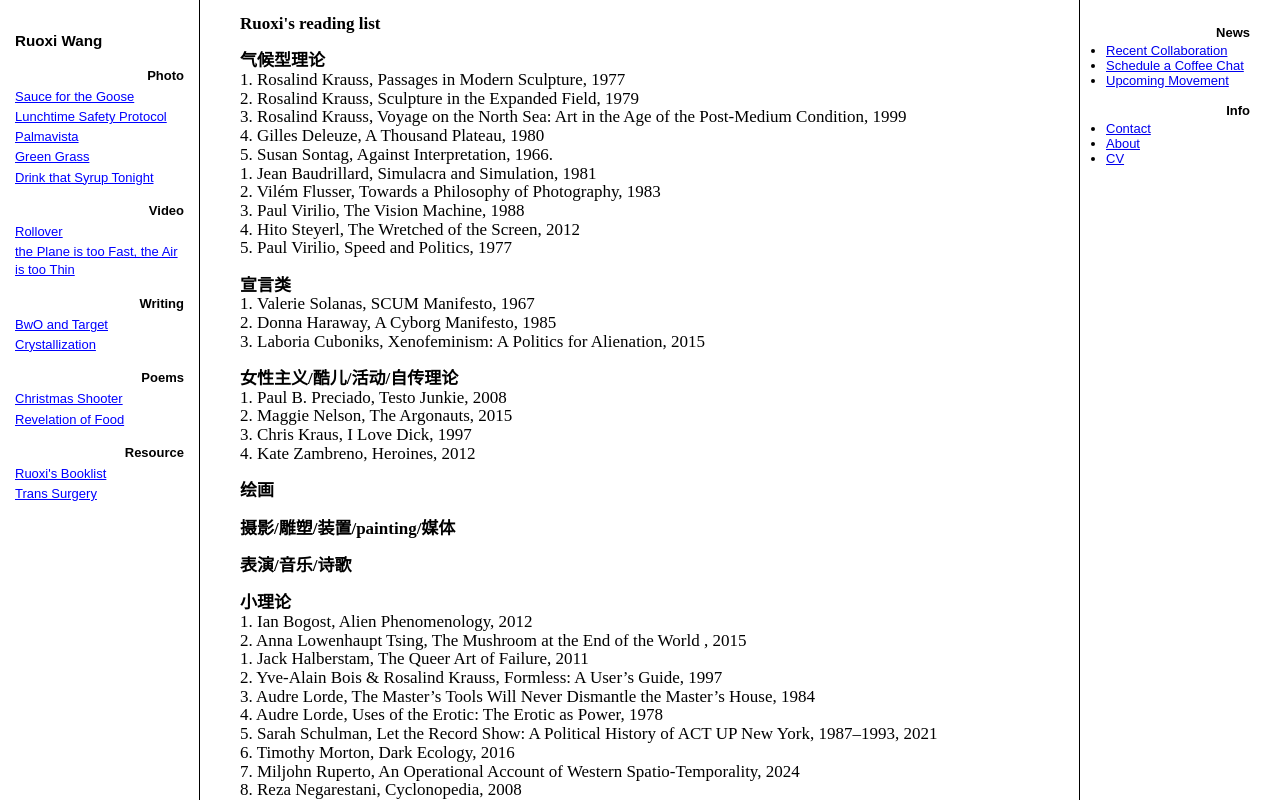
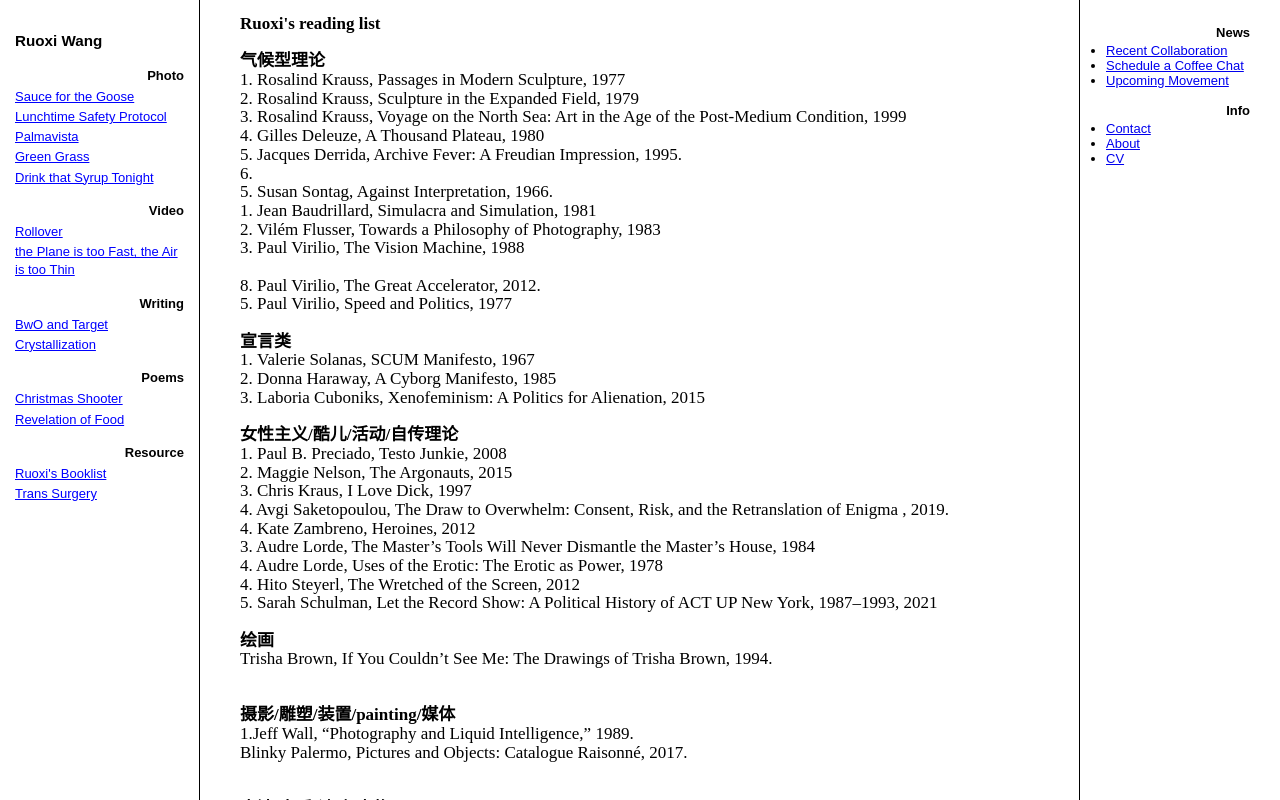
Before and after one commit to sustainablesyrup/sustainablesyrup.github.io, a plain HTML site: page Resources/Ruoxi's_Booklist.html in a window 1280 px wide. Drawn offline with Linux system fonts and the light colour scheme.

Commit message:
add more content

```diff
--- a/Resources/Ruoxi's_Booklist.html
+++ b/Resources/Ruoxi's_Booklist.html
@@ -19,11 +19,14 @@
 2. Rosalind Krauss, Sculpture in the Expanded Field, 1979
 3. Rosalind Krauss, Voyage on the North Sea: Art in the Age of the Post-Medium Condition, 1999
 4. Gilles Deleuze, A Thousand Plateau, 1980
+5. Jacques Derrida, Archive Fever: A Freudian Impression, 1995.
+6.
 5. Susan Sontag, Against Interpretation, 1966.
 1. Jean Baudrillard, Simulacra and Simulation, 1981
 2. Vilém Flusser, Towards a Philosophy of Photography, 1983
 3. Paul Virilio, The Vision Machine, 1988
-4. Hito Steyerl, The Wretched of the Screen, 2012
+
+8. Paul Virilio, The Great Accelerator, 2012.
 5. Paul Virilio, Speed and Politics, 1977
 
 <strong>宣言类</strong>
@@ -35,26 +38,45 @@
 1. Paul B. Preciado, Testo Junkie, 2008
 2. Maggie Nelson, The Argonauts, 2015
 3. Chris Kraus, I Love Dick, 1997
+4. Avgi Saketopoulou, The Draw to Overwhelm: Consent, Risk, and the Retranslation of Enigma , 2019.
 4. Kate Zambreno, Heroines, 2012
+3. Audre Lorde, The Master’s Tools Will Never Dismantle the Master’s House, 1984
+4. Audre Lorde, Uses of the Erotic: The Erotic as Power, 1978
+4. Hito Steyerl, The Wretched of the Screen, 2012
+5. Sarah Schulman, Let the Record Show: A Political History of ACT UP New York, 1987–1993, 2021
 
 <strong>绘画</strong>
+Trisha Brown, If You Couldn’t See Me: The Drawings of Trisha Brown, 1994.
+
 
 <strong>摄影/雕塑/装置/painting/媒体</strong>
+1.Jeff Wall, “Photography and Liquid Intelligence,” 1989.
+Blinky Palermo, Pictures and Objects: Catalogue Raisonné, 2017.
 
-<strong>表演/音乐/诗歌</strong>
+
+<strong>表演/音乐/诗歌/虚构</strong>
+1.Anne Carson, “The Gender of Sound,” in Glass, Irony and God, 1995.
+2.Theresa Hak Kyung Cha, Dictee, 1982.
+3.N. B. Aldrich, “What Is Sound Art?” ,2003.
+4.J. G. Ballard, The Garden of Time, 1962.
+5.J. G. Ballard, Crash, 1973.
+Jake Skeets, How to Become the Moon, 2023.
+
 
 <strong>小理论</strong>
 1. Ian Bogost, Alien Phenomenology, 2012
 2. Anna Lowenhaupt Tsing, The Mushroom at the End of the World , 2015
-1. Jack Halberstam, The Queer Art of Failure, 2011
-2. Yve-Alain Bois & Rosalind Krauss, Formless: A User’s Guide, 1997
-3. Audre Lorde, The Master’s Tools Will Never Dismantle the Master’s House, 1984
-4. Audre Lorde, Uses of the Erotic: The Erotic as Power, 1978
-5. Sarah Schulman, Let the Record Show: A Political History of ACT UP New York, 1987–1993, 2021
-6. Timothy Morton, Dark Ecology, 2016
-7. Miljohn Ruperto, An Operational Account of Western Spatio-Temporality, 2024
-8. Reza Negarestani, Cyclonopedia, 2008
-9. Sara Ahmed, Complaint!, 2021
+3. Philip K. Dick, “How to Build a Universe That Doesn’t Fall Apart Two Days Later,” 1978.
+4. Fred Moten & Stefano Harney, The Undercommons: Fugitive Planning & Black Study, 2013.
+5. Jack Halberstam, The Queer Art of Failure, 2011
+6. James Bridle, “Cloud Thinking,” 2016.
+7. Roland Barthes, “I Like, I Don’t Like,” in A Lover’s Discourse: Fragments, 1977.
+8. Yve-Alain Bois & Rosalind Krauss, Formless: A User’s Guide, 1997
+9. Timothy Morton, Dark Ecology, 2016
+10. Miljohn Ruperto, An Operational Account of Western Spatio-Temporality, 2024
+11. Reza Negarestani, Cyclonopedia, 2008
+12. Sara Ahmed, Complaint!, 2021
+Rirkrit Tiravanija, “No Ghost in the Wall,” 2004.
 
 <strong>大地艺术/生态/建筑</strong>
 1. Robert Smithson, Spiral Jetty, 1970
--- a/leftbar.html
+++ b/leftbar.html
@@ -31,7 +31,7 @@
 
       <div class="menu">Resource</div>
       <ul>
-        <li><a href="#">Ruoxi's Booklist</a></li>
+        <li><a href="/Resources/Ruoxi's_Booklist.html">Ruoxi's Booklist</a></li>
         <li><a href="#">Trans Surgery</a></li>
       </ul>
     </div>
```
